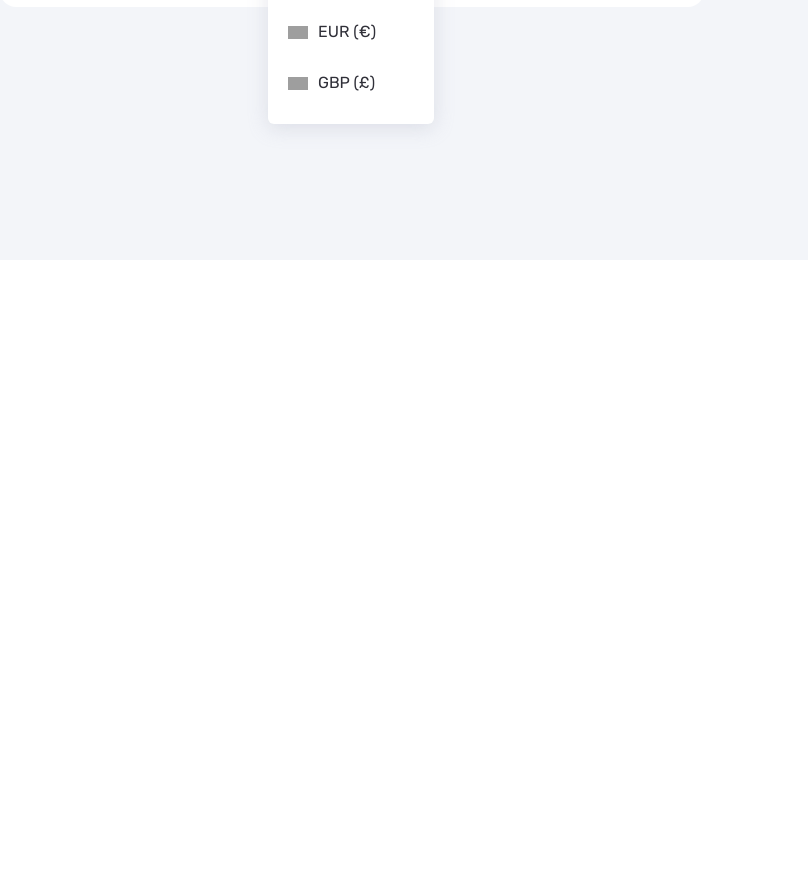
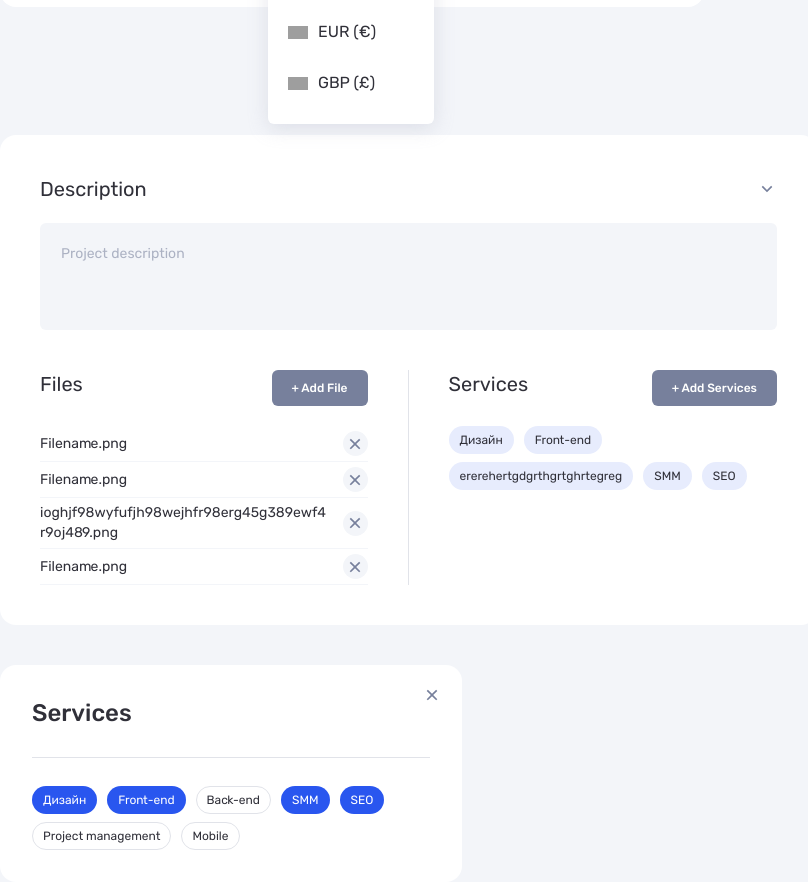
Before and after one commit to exes2012/if-team, a Vue app: page /people in a window 1280 px wide. Shown: the part 540-1422 px from the top of the page, without its empty margins (40-848 px from the left). Before the commit the page ends 800 px from the top, so only its background shows below. Built offline with nearby package versions, Linux system fonts and the light colour scheme; grey boxes are pictures that could not be loaded.

Commit message:
created "Description" and "Service" windows

```diff
--- a/src/assets/css/tailwind.scss
+++ b/src/assets/css/tailwind.scss
@@ -476,4 +476,38 @@
     hover:bg-gray-100
     transition;
   }
+
+  .btn-service {
+    @apply font-sans
+    font-normal
+    text-xs
+    text-gray-900
+    select-none
+
+    py-[5px]
+    px-2.5
+    bg-transparent
+    border
+    border-solid
+    border-gray-200
+    rounded-full
+    cursor-pointer
+
+    hover:bg-blue-400
+    hover:border-transparent
+    hover:text-white
+    transition;
+  }
+
+  .btn-service.selected {
+    @apply bg-blue-400
+    text-white
+    border-transparent;
+  }
+
+  .btn-service.chosen {
+    @apply bg-blue-100
+    border-transparent
+    hover:text-gray-900;
+  }
 }
--- a/src/assets/icons/icons.js
+++ b/src/assets/icons/icons.js
@@ -1,6 +1,14 @@
 export default {
   apply:
     '<path d="M9.0013 17.3334C4.3988 17.3334 0.667969 13.6025 0.667969 9.00002C0.667969 4.39752 4.3988 0.666687 9.0013 0.666687C13.6038 0.666687 17.3346 4.39752 17.3346 9.00002C17.3346 13.6025 13.6038 17.3334 9.0013 17.3334ZM8.17047 12.3334L14.0621 6.44085L12.8838 5.26252L8.17047 9.97669L5.81297 7.61919L4.63464 8.79752L8.17047 12.3334Z"/>',
+  arrowDown:
+    '<path d="M9.99865 10.9767L14.1236 6.85168L15.302 8.03002L9.99865 13.3334L4.69531 8.03002L5.87365 6.85168L9.99865 10.9767Z"></path>',
+  arrowLeft:
+    '<path d="M9.20899 10.0002L13.334 5.8752L12.1557 4.69687L6.85232 10.0002L12.1557 15.3035L13.334 14.1252L9.20899 10.0002Z"></path>',
+  arrowRight:
+    '<path d="M10.9766 10.0002L6.85156 5.87517L8.0299 4.69684L13.3332 10.0002L8.0299 15.3035L6.85156 14.1252L10.9766 10.0002Z"></path>',
+  arrowUp:
+    '<path d="M10.0014 9.02332L5.87635 13.1483L4.69802 11.97L10.0014 6.66665L15.3047 11.97L14.1264 13.1483L10.0014 9.02332Z"></path>',
   error:
     '<path d="M8.99935 17.3334C4.39685 17.3334 0.666016 13.6025 0.666016 9.00002C0.666016 4.39752 4.39685 0.666687 8.99935 0.666687C13.6018 0.666687 17.3327 4.39752 17.3327 9.00002C17.3327 13.6025 13.6018 17.3334 8.99935 17.3334ZM8.16602 11.5V13.1667H9.83268V11.5H8.16602ZM8.16602 4.83335V9.83335H9.83268V4.83335H8.16602Z"/>',
   projects:
--- a/src/components/VButton.vue
+++ b/src/components/VButton.vue
@@ -7,18 +7,16 @@
 <script>
 export default {
   name: "VButton",
-}
+};
 </script>
 
 <style scoped lang="css">
-
-button{
+button {
   @apply flex items-center justify-center;
 }
 
 .btn-primary {
-	@apply
-	bg-blue-400
+  @apply bg-blue-400
 	rounded-md
 	font-sans
 	font-medium
@@ -31,11 +29,7 @@ button{
 }
 
 .btn-secondary {
-	@apply flex
-	justify-center
-	items-center
-
-	bg-transparent
+  @apply bg-transparent
 	rounded-md
 	border
 	border-solid
@@ -95,6 +89,8 @@ button{
 
 .btn-add-1 {
   @apply block
+	py-2.5
+	px-5
 	bg-gray-500
 	rounded-md
 	font-sans
@@ -120,12 +116,8 @@ button{
 	transition;
 }
 
-
 .btn-arrow {
-	@apply flex
-	justify-center
-	items-center
-	bg-blue-400
+  @apply bg-blue-400
 	rounded-r-md
 	hover:bg-blue-700
 	transition;
--- a/src/components/VIcon.vue
+++ b/src/components/VIcon.vue
@@ -19,11 +19,11 @@ export default {
     },
     width: {
       type: Number,
-      default: 18,
+      default: 20,
     },
     height: {
       type: Number,
-      default: 18,
+      default: 20,
     },
   },
   data() {
--- a/src/views/ViewPeople.vue
+++ b/src/views/ViewPeople.vue
@@ -1,6 +1,6 @@
 <template>
-  <div class="bg-gray-100 w-full h-screen">
-    <v-container>
+  <div class="bg-gray-100 w-full min-h-screen">
+    <v-container class="flex-col">
       <v-card class="w-fit mt-32 p-8 relative">
         <h2 class="mb-7">Add iteration</h2>
         <button class="absolute top-5 right-5">
@@ -129,20 +129,122 @@
           <v-button class="btn-primary w-48 h-13">Add</v-button>
         </form>
       </v-card>
+      <v-card class="max-w-[817px] w-full mt-32 p-10">
+        <div class="flex justify-between items-center mb-5">
+          <p class="text-1">Description</p>
+          <v-icon name="arrowDown" viewBox="0 0 20 20"></v-icon>
+        </div>
+        <textarea
+          name="description"
+          id="description"
+          placeholder="Project description"
+          class="field resize-none p-5 h-[107px] mb-10"
+        ></textarea>
+        <div class="flex">
+          <div class="w-1/2 border-r border-solid border-gray-200 pr-10">
+            <div class="flex justify-between">
+              <p class="text-1">Files</p>
+              <v-button class="btn-add-1">+ Add File</v-button>
+            </div>
+            <ul class="mt-5">
+              <li
+                class="flex justify-between items-center py-[5px] border-b border-solid border-gray-100"
+              >
+                <p class="text-3 max-w-[290px] break-all">Filename.png</p>
+                <v-button class="w-[25px] h-[25px] bg-gray-100 rounded-full">
+                  <v-icon
+                    name="close"
+                    width="20"
+                    height="20"
+                    viewbox="0 0 20 20"
+                  ></v-icon>
+                </v-button>
+              </li>
+              <li
+                class="flex justify-between items-center py-[5px] border-b border-solid border-gray-100"
+              >
+                <p class="text-3 max-w-[290px] break-all">Filename.png</p>
+                <v-button class="w-[25px] h-[25px] bg-gray-100 rounded-full">
+                  <v-icon
+                    name="close"
+                    width="20"
+                    height="20"
+                    viewbox="0 0 20 20"
+                  ></v-icon>
+                </v-button>
+              </li>
+              <li
+                class="flex justify-between items-center py-[5px] border-b border-solid border-gray-100"
+              >
+                <p class="text-3 max-w-[290px] break-all">
+                  ioghjf98wyfufjh98wejhfr98erg45g389ewf4r9oj489.png
+                </p>
+                <v-button class="w-[25px] h-[25px] bg-gray-100 rounded-full">
+                  <v-icon
+                    name="close"
+                    width="20"
+                    height="20"
+                    viewbox="0 0 20 20"
+                  ></v-icon>
+                </v-button>
+              </li>
+              <li
+                class="flex justify-between items-center py-[5px] border-b border-solid border-gray-100"
+              >
+                <p class="text-3 max-w-[290px] break-all">Filename.png</p>
+                <v-button class="w-[25px] h-[25px] bg-gray-100 rounded-full">
+                  <v-icon
+                    name="close"
+                    width="20"
+                    height="20"
+                    viewbox="0 0 20 20"
+                  ></v-icon>
+                </v-button>
+              </li>
+            </ul>
+          </div>
+          <div class="w-1/2 pl-10">
+            <div class="flex justify-between">
+              <p class="text-1">Services</p>
+              <v-button class="btn-add-1">+ Add Services</v-button>
+            </div>
+            <ul class="flex flex-wrap mt-5 gap-x-2.5 gap-y-2">
+              <li class="btn-service chosen">Дизайн</li>
+              <li class="btn-service chosen">Front-end</li>
+              <li class="btn-service chosen">ererehertgdgrthgrtghrtegreg</li>
+              <li class="btn-service chosen">SMM</li>
+              <li class="btn-service chosen">SEO</li>
+            </ul>
+          </div>
+        </div>
+      </v-card>
+      <v-card class="max-w-[462px] w-full mt-10 p-8 relative">
+        <h2 class="mb-7">Services</h2>
+        <button class="absolute top-5 right-5">
+          <v-icon name="close" width="20" height="20"></v-icon>
+        </button>
+        <div class="pt-7 border-t border-solid border-gray-200">
+          <ul class="flex flex-wrap gap-x-2.5 gap-y-2">
+            <li class="btn-service selected">Дизайн</li>
+            <li class="btn-service selected">Front-end</li>
+            <li class="btn-service">Back-end</li>
+            <li class="btn-service selected">SMM</li>
+            <li class="btn-service selected">SEO</li>
+            <li class="btn-service">Project management</li>
+            <li class="btn-service">Mobile</li>
+          </ul>
+        </div>
+      </v-card>
     </v-container>
   </div>
 </template>
 
 <script>
-import VContainer from "../components/VContainer.vue";
-import VCard from "../components/VCard.vue";
 import VButton from "../components/VButton.vue";
 
 export default {
   name: "ViewPeople",
   components: {
-    VContainer,
-    VCard,
     VButton,
   },
 };
```
Lines whose indentation alone changed are shown as unchanged.
